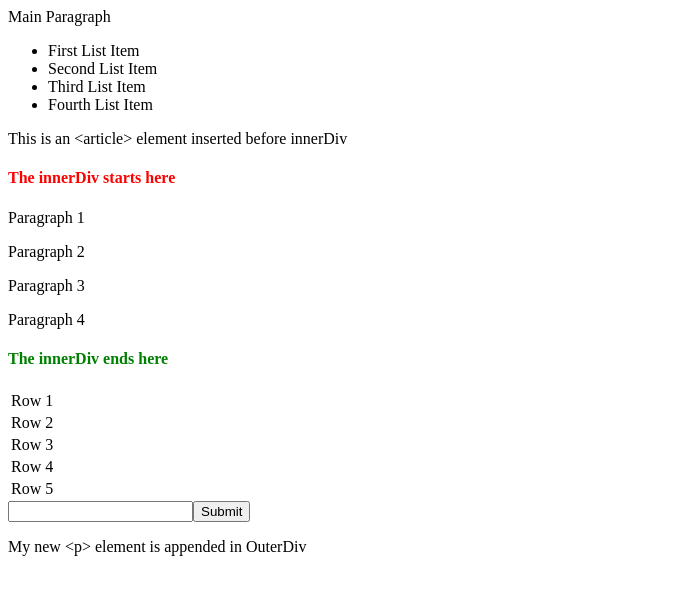
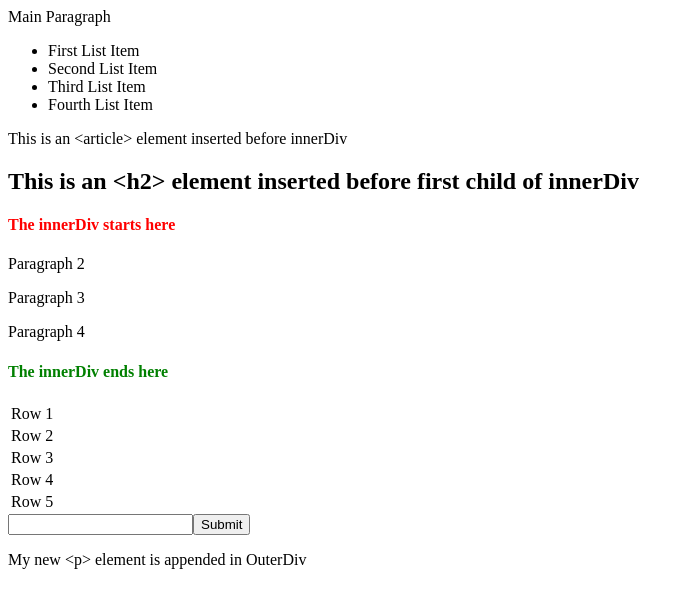
Before and after one commit to ergauravgoyal/FED_Certification, a website: page views/2_HTML5_DOMManipulation.html in a window 1280 px wide. Shown: the whole page, without its empty margins (0-693 px from the left). Drawn offline with Linux system fonts and the light colour scheme.

Commit message:
git commit

```diff
--- a/views/2_HTML5_DOMManipulation.html
+++ b/views/2_HTML5_DOMManipulation.html
@@ -3,20 +3,41 @@
 <head>
     <title>HTML5 DOM Manipulation</title>
     <script>
-       window.onload=function(){
-        //        var element = document.getElementById("innerDiv");
-        //    debugger;
-            var outerDivElement=document.getElementById("outerDiv");
-            debugger;
+        window.onload = function () {
+            //        var element = document.getElementById("innerDiv");
+            //    debugger;
+            var outerDivElement = document.getElementById("outerDiv");
+            //debugger;
 
             var paragraph = document.createElement("p");
             paragraph.innerText = "My new <p> element is appended in OuterDiv";
             outerDiv.appendChild(paragraph);
-            debugger;
-            var element=outerDivElement.insertBefore(document.createElement("article"),document.getElementById("innerDiv"));
-            element.innerText="This is an <article> element inserted before innerDiv";
+            //debugger;
+            var element = outerDivElement.insertBefore(document.createElement("article"), document.getElementById("innerDiv"));
+            element.innerText = "This is an <article> element inserted before innerDiv";
+            //debugger;
+            var innerDiv = document.getElementById("innerDiv");
+            var element = innerDiv.insertBefore(document.createElement("h2"), innerDiv.firstChild);
+            element.innerText = "This is an <h2> element inserted before first child of innerDiv"
+           // debugger;
+            // alert("childnodes of innerDiv are"+ innerDiv.childNodes);
 
-       }
+            innerDiv.removeChild(document.getElementById("P1"));
+
+            //debugger;
+            // innerDiv.remove(true);
+
+           /* var innerDiv = document.getElementById("innerDiv");
+            var newDiv = document.createElement("div");
+            for (var i = 0; i < innerDiv.childNodes.length; i++) {
+                var anchor = newDiv.appendChild(document.createElement("a"));
+                anchor.setAttribute("href", "http://www.bing.ca");
+                anchor.text = innerDiv.childNodes[i].textContent;
+                newDiv.appendChild(document.createElement("br"));
+                debugger;
+            }
+            innerDiv.replaceWith(newDiv);*/
+        }
     </script>
 </head>
 
```
Also changed, not shown: views/3_HTML5_MediaControl.html (added, +6 -0 lines).
